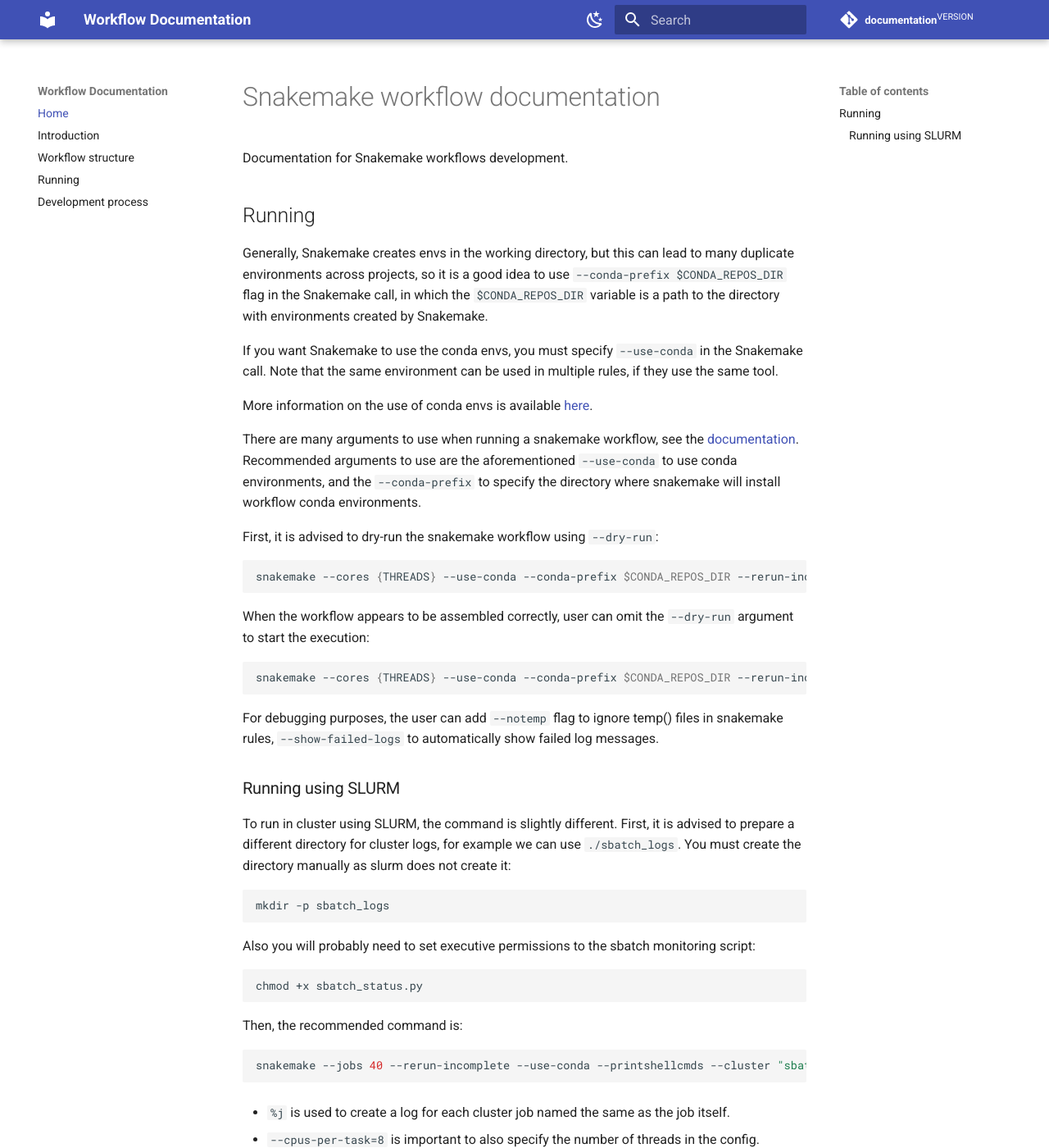
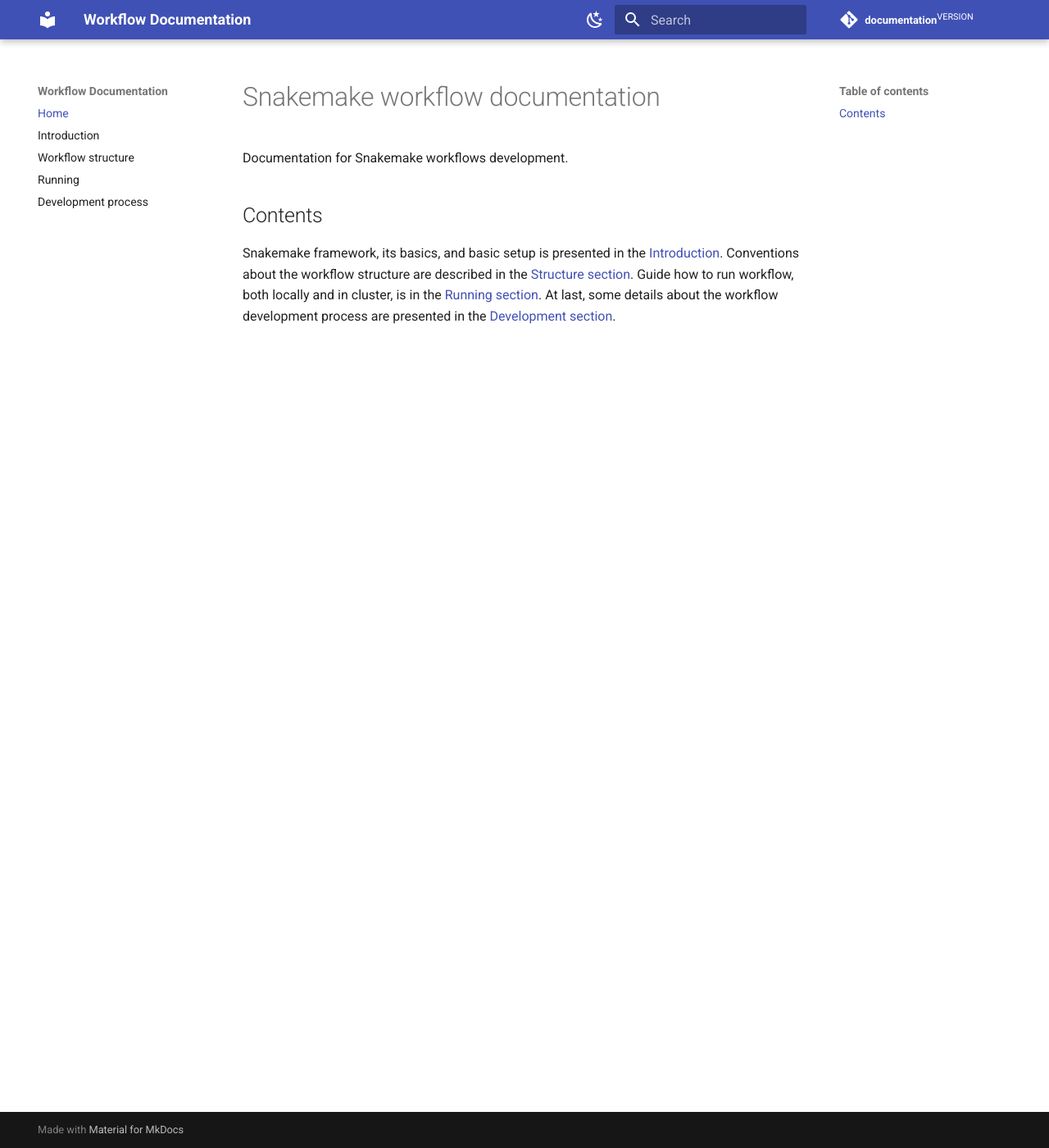
Before and after one commit to cuspuk/workflow_documentation, an MkDocs documentation site: the page built from docs/index.md, in a window 1280 px wide and 1400 px high. Shown: the whole window at 82% size. Built offline with MkDocs 1.6.1 and Material for MkDocs 9.7.7, drawn with Linux system fonts in a browser that asks for light colours; comment, search, counter and statistics services are not loaded; some of the changed text lies outside the part shown.

Commit message:
added basic home index page

````diff
--- a/docs/index.md
+++ b/docs/index.md
@@ -2,95 +2,11 @@
 
 Documentation for Snakemake workflows development.
 
-## Running
+## Contents
 
-Generally, Snakemake creates envs in the working directory, but this can lead to
-many duplicate environments across projects, so it is a good idea to use
-`--conda-prefix $CONDA_REPOS_DIR` flag in the Snakemake call, in which the
-`$CONDA_REPOS_DIR` variable is a path to the directory with environments created
-by Snakemake.
-
-If you want Snakemake to use the conda envs, you must specify `--use-conda` in
-the Snakemake call. Note that the same environment can be used in multiple
-rules, if they use the same tool.
-
-More information on the use of conda envs is available
-[here](https://snakemake.readthedocs.io/en/v7.25.0/snakefiles/deployment.html#integrated-package-management).
-
-There are many arguments to use when running a snakemake workflow, see the
-[documentation](https://snakemake.readthedocs.io/en/stable/executing/cli.html).
-Recommended arguments to use are the aforementioned `--use-conda` to use conda
-environments, and the `--conda-prefix` to specify the directory where snakemake
-will install workflow conda environments.
-
-First, it is advised to dry-run the snakemake workflow using `--dry-run`:
-
-```bash
-snakemake --cores {THREADS} --use-conda --conda-prefix $CONDA_REPOS_DIR --rerun-incomplete --printshellcmds --dry-run
-```
-
-When the workflow appears to be assembled correctly, user can omit the
-`--dry-run` argument to start the execution:
-
-```bash
-snakemake --cores {THREADS} --use-conda --conda-prefix $CONDA_REPOS_DIR --rerun-incomplete --printshellcmds
-```
-
-For debugging purposes, the user can add `--notemp` flag to ignore temp() files
-in snakemake rules, `--show-failed-logs` to automatically show failed log
-messages.
-
-### Running using SLURM
-
-To run in cluster using SLURM, the command is slightly different. First, it is
-advised to prepare a different directory for cluster logs, for example we can
-use `./sbatch_logs`. You must create the directory manually as slurm does not
-create it:
-
-```bash
-mkdir -p sbatch_logs
-```
-
-Also you will probably need to set executive permissions to the sbatch
-monitoring script:
-
-```bash
-chmod +x sbatch_status.py
-```
-
-Then, the recommended command is:
-
-```bash
-snakemake --jobs 40 --rerun-incomplete --use-conda --printshellcmds --cluster "sbatch --partition=gen-compute --cpus-per-task=8 --parsable --output=`pwd`/sbatch_logs/%j.log --error=`pwd`/sbatch_logs/%j.err" --cluster-status `pwd`/sbatch_status.py --keep-going --cluster-cancel scancel --retries 3 --dry-run
-```
-
-- `%j` is used to create a log for each cluster job named the same as the job
-  itself.
-
-- `--cpus-per-task=8` is important to also specify the number of threads in the
-  config.
-
-- Snakemake process must be kept alive during the whole analysis as a master
-  process. Sometimes a SLURM job can fail before sending the failure message to
-  the master process and the job will hang forever. To prevent this, snakemake
-  recommends the usage of `--cluster-status` argument, requiring to pass
-  parsable argument to sbatch.
-
-- Snakemake jobs can be expected to fail such as download jobs, but also they
-  can fail due to memory constraints, i.e. when a job requests more memory than
-  expected due to an unusually large .fastq.gz file, you should pass
-  `--retries {n}` option to tell snakemake to retry the job. This is further
-  used for example in picard deduplication where more memory is requested for
-  the subsequent retries (up to the maximum memory specified in the config).
-
-Do not forget to adjust the numbers accordingly for your cluster configuration,
-and also to run it without the `--dry-run` option.
-
-Alternatively, we can simplify the command by passing additional arguments,
-`--profile` with path to profile specifying the submission command and other
-additional parameters, and `--cluster-status` with path to script preventing the
-job hang:
-
-```bash
-snakemake --profile /data/workflows/profiles/basic/ --cluster-status /data/workflows/extra/status-sacct.sh --conda-prefix $CONDA_REPOS_DIR --rerun-incomplete
-```
+Snakemake framework, its basics, and basic setup is presented in the
+[Introduction](introduction.md). Conventions about the workflow structure are
+described in the [Structure section](structure.md). Guide how to run workflow,
+both locally and in cluster, is in the [Running section](running.md). At last,
+some details about the workflow development process are presented in the
+[Development section](development.md).
````
